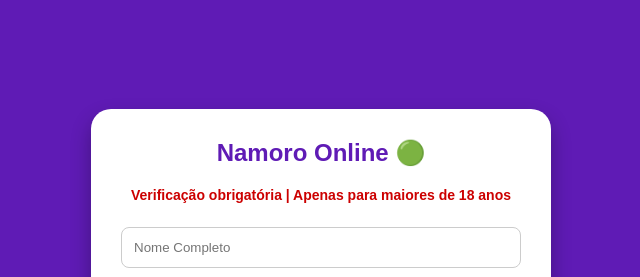
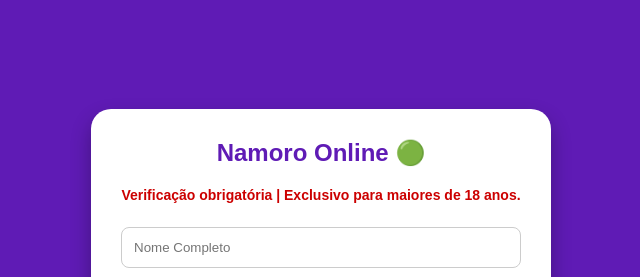
Before and after one commit to antonielcunharodrigues2822/badoo-premium, a website: page public/index.html in a window 1280 px wide. Shown: the top 277 px of the page, 319-959 px from the left. Drawn offline with Linux system fonts and the light colour scheme.

Commit message:
Fix: Atualizacao total do index html com correcao do chat

```diff
--- a/public/index.html
+++ b/public/index.html
@@ -77,7 +77,7 @@
     <!-- TELA DE CADASTRO -->
     <div id="tela-cadastro" class="card">
         <h2 style="color: #5f1bb5; margin-top: 0;">Namoro Online 🟢</h2>
-        <p style="color: #cc0000; font-size: 14px; font-weight: bold;">Verificação obrigatória | Apenas para maiores de 18 anos</p>
+        <p style="color: #cc0000; font-size: 14px; font-weight: bold;">Verificação obrigatória | Exclusivo para maiores de 18 anos.</p>
 
         <input type="text" id="nome" placeholder="Nome Completo">
 
@@ -245,3 +245,5 @@
                 alert("Não foi possível conectar ao servidor. Tente atualizar a página.");
             }
         });
+
+        // EVENTO DE ENVIAR MENSAGEM NO CHAT
```
